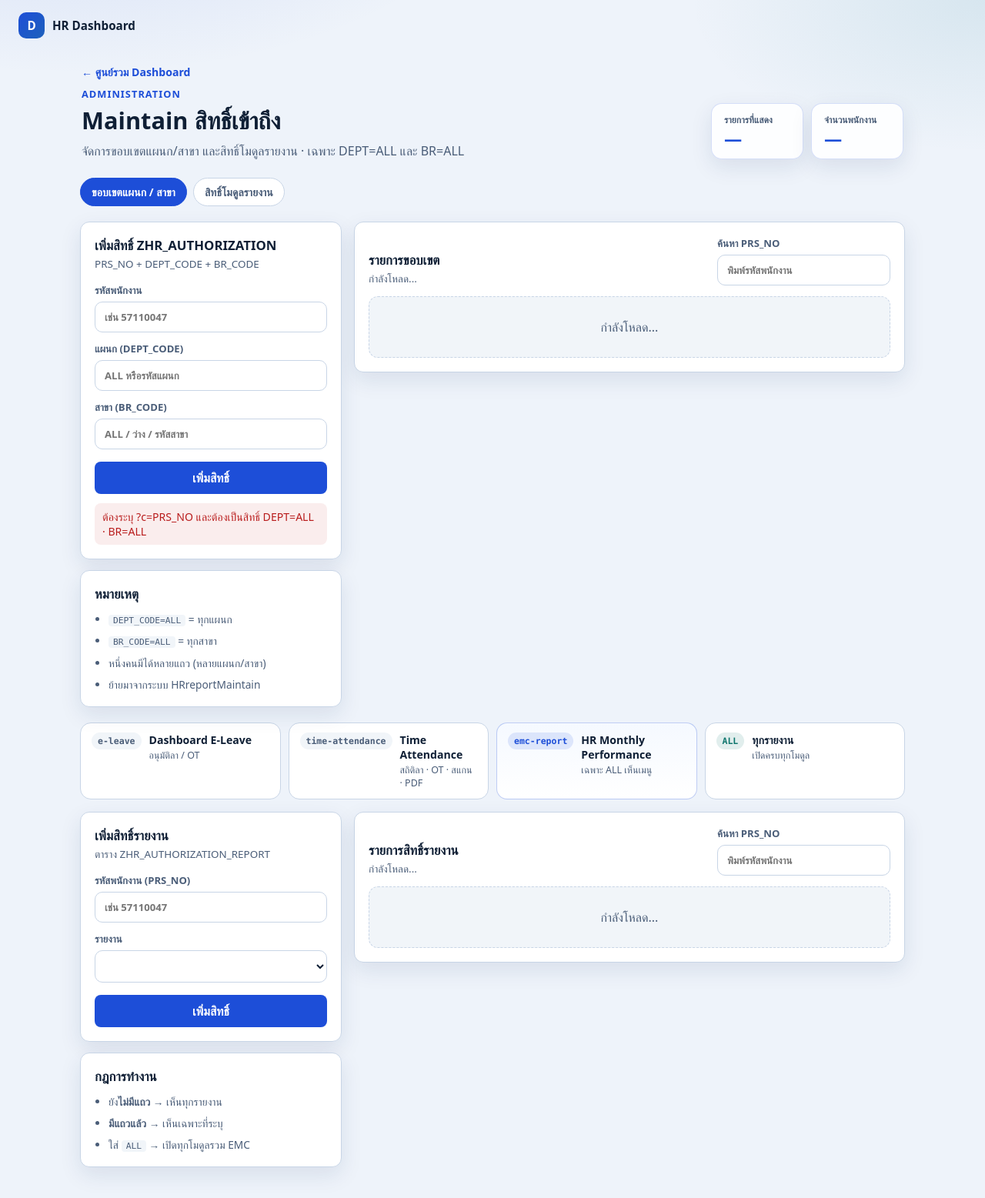
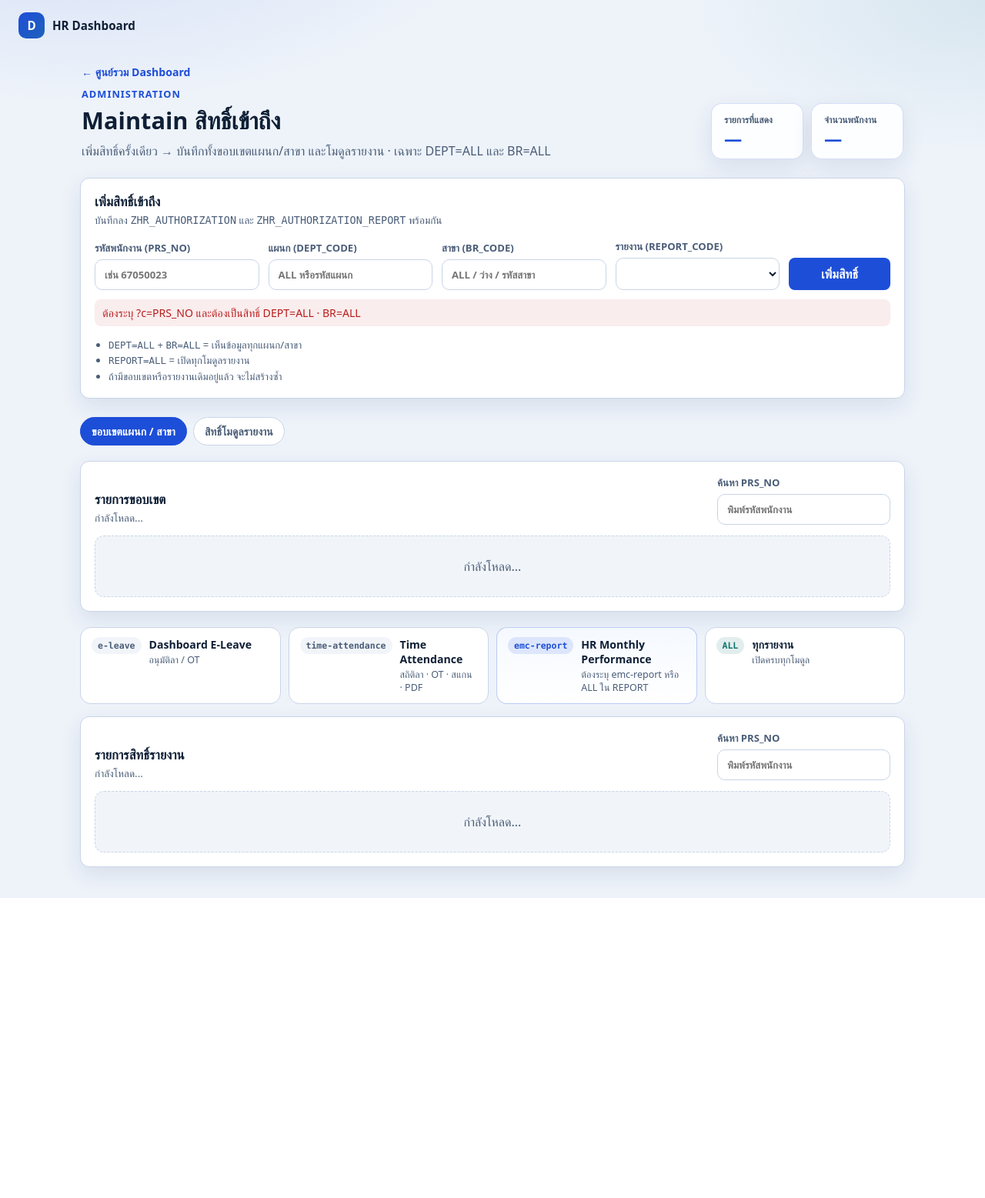
Before and after one commit to sealland/Dashboard-E-Leave, a FastAPI app: template app/templates/maintain_reports.html in a window 1280 px wide. Shown: the whole page at 77% size. After the commit the page ends 1167 px from the top, so only its background shows below. Run offline with FastAPI, Linux system fonts and the light colour scheme; the template is opened without the code that fills it, so the values that code supplies are empty; some web fonts are replaced.

Commit message:
แก้ไขสิทธิ Authorization ให้ maintain 2 table

```diff
--- a/app/main.py
+++ b/app/main.py
@@ -11,10 +11,11 @@ from fastapi.staticfiles import StaticFiles
 from fastapi.templating import Jinja2Templates
 from pydantic import BaseModel, Field
 
-from app.auth import Authorization, can_access_report, get_authorization, REPORT_E_LEAVE
+from app.auth import Authorization, can_access_report, can_see_dashboard, get_authorization, REPORT_E_LEAVE
 from app.dashboards import DASHBOARDS, get_dashboard, get_dashboard_config_json, get_dashboard_ui
 from app.report_acl import (
     add_report_acl,
+    add_user_access,
     delete_report_acl,
     list_authorization_users,
     list_report_acl,
@@ -41,6 +42,13 @@ class ZhrAuthorizationCreateBody(BaseModel):
     prsNo: str = Field(min_length=1)
     deptCode: str = Field(min_length=1)
     brCode: Optional[str] = None
+
+
+class AccessCreateBody(BaseModel):
+    prsNo: str = Field(min_length=1)
+    deptCode: str = Field(min_length=1)
+    brCode: Optional[str] = None
+    reportCode: str = Field(min_length=1)
 
 
 class ZhrAuthorizationUpdateBody(BaseModel):
@@ -77,14 +85,10 @@ def _nav_context(
 ) -> dict:
     code = (c or "").strip() or None
     can_maintain = bool(auth and auth.can_maintain)
-    is_all_scope = bool(auth and auth.is_all_scope)
     dashboards = []
     for item in DASHBOARDS:
         hidden_default = not item.get("show_on_landing", True)
-        # Hidden modules (e.g. EMC) visible to DEPT=ALL · BR=ALL (including executives)
-        if hidden_default and not is_all_scope:
-            continue
-        if auth and auth.active and auth.allowed and not can_access_report(auth, item["id"]):
+        if not can_see_dashboard(auth, item["id"], hidden_default=hidden_default):
             continue
         dashboards.append(
             {
@@ -226,6 +230,19 @@ async def api_admin_report_acl_add(body: ReportAclBody, c: Optional[str] = None)
     except ValueError as exc:
         raise HTTPException(status_code=400, detail=str(exc)) from exc
     return {"ok": True, "row": row, "auth": auth.to_dict()}
+
+
+@app.post("/api/admin/access")
+async def api_admin_access_add(body: AccessCreateBody, c: Optional[str] = None):
+    auth = _require_maintainer(c)
+    return _zhr_admin_call(
+        add_user_access,
+        prs_no=body.prsNo,
+        dept_code=body.deptCode,
+        br_code=body.brCode,
+        report_code=body.reportCode,
+        changed_by=auth.prs_no,
+    )
 
 
 @app.delete("/api/admin/report-acl")
--- a/app/static/maintain.css
+++ b/app/static/maintain.css
@@ -159,6 +159,51 @@
 .maintain-pill--all {
   color: #0f766e;
   background: rgba(15, 118, 110, 0.12);
+}
+
+.maintain-unified-add {
+  margin-bottom: 4px;
+}
+
+.maintain-form--unified {
+  grid-template-columns: repeat(2, minmax(0, 1fr));
+  align-items: end;
+}
+
+.maintain-submit--inline {
+  width: 100%;
+  min-height: 42px;
+}
+
+.maintain-unified-notes {
+  margin: 14px 0 0;
+  padding-left: 18px;
+  color: var(--muted);
+  font-size: 0.82rem;
+  line-height: 1.55;
+}
+
+.maintain-unified-notes code {
+  font-size: 0.78rem;
+}
+
+.maintain-grid--list-only {
+  grid-template-columns: minmax(0, 1fr);
+}
+
+.maintain-list-panel--full {
+  grid-column: 1 / -1;
+}
+
+@media (min-width: 960px) {
+  .maintain-form--unified {
+    grid-template-columns: repeat(4, minmax(0, 1fr)) auto;
+  }
+
+  .maintain-submit--inline {
+    width: auto;
+    min-width: 132px;
+  }
 }
 
 .maintain-grid {
--- a/app/static/maintain.js
+++ b/app/static/maintain.js
@@ -37,7 +37,7 @@
     if (Array.isArray(payload.detail) && payload.detail[0]?.msg) {
       return payload.detail.map((item) => item.msg).join(", ");
     }
-    return payload.error || "เกิดข้อผิดพลาด";
+    return payload.error || payload.message || "เกิดข้อผิดพลาด";
   }
 
   function setStatus(el, message, ok) {
@@ -55,24 +55,18 @@
     tabs: document.querySelectorAll(".maintain-tab"),
     tabScope: document.getElementById("tab-scope"),
     tabReports: document.getElementById("tab-reports"),
-    // reports
-    form: document.getElementById("acl-form"),
-    prsInput: document.getElementById("prs-input"),
-    prsList: document.getElementById("prs-list"),
-    reportSelect: document.getElementById("report-select"),
-    formStatus: document.getElementById("form-status"),
+    accessForm: document.getElementById("access-form"),
+    accessPrs: document.getElementById("access-prs"),
+    accessPrsList: document.getElementById("access-prs-list"),
+    accessDept: document.getElementById("access-dept"),
+    accessDeptList: document.getElementById("access-dept-list"),
+    accessBr: document.getElementById("access-br"),
+    accessBrList: document.getElementById("access-br-list"),
+    accessReport: document.getElementById("access-report"),
+    accessStatus: document.getElementById("access-status"),
     filterPrs: document.getElementById("filter-prs"),
     list: document.getElementById("acl-list"),
     listSummary: document.getElementById("list-summary"),
-    // scope
-    scopeForm: document.getElementById("scope-form"),
-    scopePrs: document.getElementById("scope-prs"),
-    scopePrsList: document.getElementById("scope-prs-list"),
-    scopeDept: document.getElementById("scope-dept"),
-    scopeDeptList: document.getElementById("scope-dept-list"),
-    scopeBr: document.getElementById("scope-br"),
-    scopeBrList: document.getElementById("scope-br-list"),
-    scopeStatus: document.getElementById("scope-status"),
     scopeFilter: document.getElementById("scope-filter"),
     scopeList: document.getElementById("scope-list"),
     scopeSummary: document.getElementById("scope-summary"),
@@ -98,7 +92,6 @@
     else renderReports();
   }
 
-  // —— Report ACL ——
   function renderReports() {
     const filter = (els.filterPrs?.value || "").trim().toLowerCase();
     const filtered = filter
@@ -154,10 +147,10 @@
           );
           const payload = await res.json().catch(() => ({}));
           if (!res.ok) throw new Error(detailMessage(payload));
-          setStatus(els.formStatus, "ลบสำเร็จ", true);
+          setStatus(els.accessStatus, "ลบสิทธิ์รายงานสำเร็จ", true);
           await loadReports();
         } catch (error) {
-          setStatus(els.formStatus, error.message, false);
+          setStatus(els.accessStatus, error.message, false);
         }
       });
     });
@@ -167,12 +160,10 @@
     const res = await fetch(withC("/api/admin/report-acl/meta"));
     const payload = await res.json();
     if (!res.ok) throw new Error(detailMessage(payload));
-    els.reportSelect.innerHTML = (payload.reports || [])
+    const options = (payload.reports || [])
       .map((item) => `<option value="${escapeHtml(item.code)}">${escapeHtml(item.label)}</option>`)
       .join("");
-    els.prsList.innerHTML = (payload.users || [])
-      .map((user) => `<option value="${escapeHtml(user.prs_no)}"></option>`)
-      .join("");
+    if (els.accessReport) els.accessReport.innerHTML = options;
   }
 
   async function loadReports() {
@@ -183,7 +174,6 @@
     if (activeTab === "reports") renderReports();
   }
 
-  // —— Scope ZHR_AUTHORIZATION ——
   function renderScope() {
     const filter = (els.scopeFilter?.value || "").trim().toLowerCase();
     const filtered = filter
@@ -248,16 +238,16 @@
           );
           const payload = await res.json().catch(() => ({}));
           if (!res.ok || payload.ok === false) throw new Error(detailMessage(payload));
-          setStatus(els.scopeStatus, "ลบสำเร็จ", true);
+          setStatus(els.accessStatus, "ลบขอบเขตสำเร็จ", true);
           await loadScope();
         } catch (error) {
-          setStatus(els.scopeStatus, error.message, false);
+          setStatus(els.accessStatus, error.message, false);
         }
       });
     });
   }
 
-  async function loadScopeMeta() {
+  async function loadAccessMeta() {
     const [empRes, deptRes, brRes] = await Promise.all([
       fetch(withC("/api/admin/zhr-auth/employees")),
       fetch(withC("/api/admin/zhr-auth/departments")),
@@ -266,37 +256,34 @@
     const employees = await empRes.json();
     const departments = await deptRes.json();
     const branches = await brRes.json();
-    if (els.scopePrsList) {
-      els.scopePrsList.innerHTML = (employees.data || employees.rows || [])
+    const employeeOptions = (employees.data || employees.rows || [])
       .slice(0, 500)
       .map((e) => {
         const code = e.prsNo || e.PRS_NO || e.prs_no || "";
         return code ? `<option value="${escapeHtml(code)}"></option>` : "";
       })
       .join("");
-    }
-    if (els.scopeDeptList) {
-      const depts = departments.data || [];
-      els.scopeDeptList.innerHTML =
+    if (els.accessPrsList) els.accessPrsList.innerHTML = employeeOptions;
+
+    const deptOptions =
       `<option value="ALL"></option>` +
-        depts
+      (departments.data || [])
         .map((d) => {
           const code = d.code || d.deptCode || d.DEPT_CODE || "";
           return code ? `<option value="${escapeHtml(code)}"></option>` : "";
         })
         .join("");
-    }
-    if (els.scopeBrList) {
-      const brs = branches.data || [];
-      els.scopeBrList.innerHTML =
+    if (els.accessDeptList) els.accessDeptList.innerHTML = deptOptions;
+
+    const branchOptions =
       `<option value="ALL"></option>` +
-        brs
+      (branches.data || [])
         .map((b) => {
           const code = b.code || b.brCode || b.BR_CODE || "";
           return code ? `<option value="${escapeHtml(code)}"></option>` : "";
         })
         .join("");
-    }
+    if (els.accessBrList) els.accessBrList.innerHTML = branchOptions;
   }
 
   async function loadScope() {
@@ -312,7 +299,7 @@
     if (els.brand && c) els.brand.setAttribute("href", `/?c=${encodeURIComponent(c)}`);
     if (els.backHome) els.backHome.setAttribute("href", c ? `/?c=${encodeURIComponent(c)}` : "/");
     if (!c) {
-      setStatus(els.scopeStatus, "ต้องระบุ ?c=PRS_NO และต้องเป็นสิทธิ์ DEPT=ALL · BR=ALL", false);
+      setStatus(els.accessStatus, "ต้องระบุ ?c=PRS_NO และต้องเป็นสิทธิ์ DEPT=ALL · BR=ALL", false);
       return;
     }
 
@@ -321,55 +308,41 @@
     });
 
     try {
-      await Promise.all([loadScopeMeta(), loadScope(), loadReportOptions(), loadReports()]);
+      await Promise.all([loadAccessMeta(), loadScope(), loadReportOptions(), loadReports()]);
       switchTab("scope");
     } catch (error) {
-      setStatus(els.scopeStatus, error.message, false);
+      setStatus(els.accessStatus, error.message, false);
       if (els.scopeList) {
         els.scopeList.innerHTML = `<div class="maintain-empty">${escapeHtml(error.message)}</div>`;
       }
     }
 
-    els.form?.addEventListener("submit", async (event) => {
+    els.accessForm?.addEventListener("submit", async (event) => {
       event.preventDefault();
-      const prs_no = (els.prsInput?.value || "").trim();
-      const report_code = (els.reportSelect?.value || "").trim();
+      const prsNo = (els.accessPrs?.value || "").trim();
+      const deptCode = (els.accessDept?.value || "").trim();
+      const brCode = (els.accessBr?.value || "").trim() || null;
+      const reportCode = (els.accessReport?.value || "").trim();
       try {
-        const res = await fetch(withC("/api/admin/report-acl"), {
+        const res = await fetch(withC("/api/admin/access"), {
           method: "POST",
           headers: { "Content-Type": "application/json" },
-          body: JSON.stringify({ prs_no, report_code }),
-        });
-        const payload = await res.json().catch(() => ({}));
-        if (!res.ok) throw new Error(detailMessage(payload));
-        setStatus(els.formStatus, `เพิ่ม ${prs_no} → ${report_code} สำเร็จ`, true);
-        els.prsInput.value = "";
-        await loadReports();
-      } catch (error) {
-        setStatus(els.formStatus, error.message, false);
-      }
-    });
-
-    els.scopeForm?.addEventListener("submit", async (event) => {
-      event.preventDefault();
-      const prsNo = (els.scopePrs?.value || "").trim();
-      const deptCode = (els.scopeDept?.value || "").trim();
-      const brCode = (els.scopeBr?.value || "").trim() || null;
-      try {
-        const res = await fetch(withC("/api/admin/zhr-auth/authorizations"), {
-          method: "POST",
-          headers: { "Content-Type": "application/json" },
-          body: JSON.stringify({ prsNo, deptCode, brCode }),
+          body: JSON.stringify({ prsNo, deptCode, brCode, reportCode }),
         });
         const payload = await res.json().catch(() => ({}));
         if (!res.ok || payload.ok === false) throw new Error(detailMessage(payload));
-        setStatus(els.scopeStatus, `เพิ่ม ${prsNo} · ${deptCode} · ${brCode || "-"} สำเร็จ`, true);
-        els.scopePrs.value = "";
-        els.scopeDept.value = "";
-        els.scopeBr.value = "";
-        await loadScope();
+        const scopeNote = payload.scope_created ? " (สร้างขอบเขตใหม่)" : " (มีขอบเขตเดิมแล้ว)";
+        setStatus(
+          els.accessStatus,
+          `เพิ่ม ${prsNo} · ${deptCode} · ${brCode || "-"} → ${reportCode} สำเร็จ${scopeNote}`,
+          true,
+        );
+        els.accessPrs.value = "";
+        els.accessDept.value = "";
+        els.accessBr.value = "";
+        await Promise.all([loadScope(), loadReports()]);
       } catch (error) {
-        setStatus(els.scopeStatus, error.message, false);
+        setStatus(els.accessStatus, error.message, false);
       }
     });
 
--- a/app/templates/maintain_reports.html
+++ b/app/templates/maintain_reports.html
@@ -20,7 +20,7 @@
         <a id="back-home" class="maintain-back" href="/">← ศูนย์รวม Dashboard</a>
         <p class="eyebrow">Administration</p>
         <h1>Maintain สิทธิ์เข้าถึง</h1>
-        <p class="subtitle">จัดการขอบเขตแผนก/สาขา และสิทธิ์โมดูลรายงาน · เฉพาะ DEPT=ALL และ BR=ALL</p>
+        <p class="subtitle">เพิ่มสิทธิ์ครั้งเดียว → บันทึกทั้งขอบเขตแผนก/สาขา และโมดูลรายงาน · เฉพาะ DEPT=ALL และ BR=ALL</p>
       </div>
       <div class="maintain-hero-aside">
         <div class="maintain-stat">
@@ -34,50 +34,49 @@
       </div>
     </header>
 
+    <section class="card maintain-panel maintain-unified-add">
+      <div class="maintain-panel-head">
+        <h2>เพิ่มสิทธิ์เข้าถึง</h2>
+        <p>บันทึกลง <code>ZHR_AUTHORIZATION</code> และ <code>ZHR_AUTHORIZATION_REPORT</code> พร้อมกัน</p>
+      </div>
+      <form id="access-form" class="maintain-form maintain-form--unified">
+        <label>
+          <span>รหัสพนักงาน (PRS_NO)</span>
+          <input id="access-prs" list="access-prs-list" required placeholder="เช่น 67050023" />
+          <datalist id="access-prs-list"></datalist>
+        </label>
+        <label>
+          <span>แผนก (DEPT_CODE)</span>
+          <input id="access-dept" list="access-dept-list" required placeholder="ALL หรือรหัสแผนก" />
+          <datalist id="access-dept-list"></datalist>
+        </label>
+        <label>
+          <span>สาขา (BR_CODE)</span>
+          <input id="access-br" list="access-br-list" placeholder="ALL / ว่าง / รหัสสาขา" />
+          <datalist id="access-br-list"></datalist>
+        </label>
+        <label>
+          <span>รายงาน (REPORT_CODE)</span>
+          <select id="access-report" required></select>
+        </label>
+        <button type="submit" class="btn btn-primary maintain-submit maintain-submit--inline">เพิ่มสิทธิ์</button>
+      </form>
+      <p id="access-status" class="maintain-status" hidden></p>
+      <ul class="maintain-unified-notes">
+        <li><code>DEPT=ALL</code> + <code>BR=ALL</code> = เห็นข้อมูลทุกแผนก/สาขา</li>
+        <li><code>REPORT=ALL</code> = เปิดทุกโมดูลรายงาน</li>
+        <li>ถ้ามีขอบเขตหรือรายงานเดิมอยู่แล้ว จะไม่สร้างซ้ำ</li>
+      </ul>
+    </section>
+
     <nav class="maintain-tabs" aria-label="ประเภทสิทธิ์">
       <button type="button" class="maintain-tab is-active" data-tab="scope">ขอบเขตแผนก / สาขา</button>
       <button type="button" class="maintain-tab" data-tab="reports">สิทธิ์โมดูลรายงาน</button>
     </nav>
 
     <section id="tab-scope" class="maintain-tab-panel">
-      <div class="maintain-grid">
-        <aside class="maintain-side">
-          <section class="card maintain-panel">
-            <div class="maintain-panel-head">
-              <h2>เพิ่มสิทธิ์ ZHR_AUTHORIZATION</h2>
-              <p>PRS_NO + DEPT_CODE + BR_CODE</p>
-            </div>
-            <form id="scope-form" class="maintain-form">
-              <label>
-                <span>รหัสพนักงาน</span>
-                <input id="scope-prs" list="scope-prs-list" required placeholder="เช่น 57110047" />
-                <datalist id="scope-prs-list"></datalist>
-              </label>
-              <label>
-                <span>แผนก (DEPT_CODE)</span>
-                <input id="scope-dept" list="scope-dept-list" required placeholder="ALL หรือรหัสแผนก" />
-                <datalist id="scope-dept-list"></datalist>
-              </label>
-              <label>
-                <span>สาขา (BR_CODE)</span>
-                <input id="scope-br" list="scope-br-list" placeholder="ALL / ว่าง / รหัสสาขา" />
-                <datalist id="scope-br-list"></datalist>
-              </label>
-              <button type="submit" class="btn btn-primary maintain-submit">เพิ่มสิทธิ์</button>
-            </form>
-            <p id="scope-status" class="maintain-status" hidden></p>
-          </section>
-          <section class="card maintain-panel maintain-rules">
-            <h2>หมายเหตุ</h2>
-            <ul>
-              <li><code>DEPT_CODE=ALL</code> = ทุกแผนก</li>
-              <li><code>BR_CODE=ALL</code> = ทุกสาขา</li>
-              <li>หนึ่งคนมีได้หลายแถว (หลายแผนก/สาขา)</li>
-              <li>ย้ายมาจากระบบ HRreportMaintain</li>
-            </ul>
-          </section>
-        </aside>
-        <section class="card maintain-panel maintain-list-panel">
+      <div class="maintain-grid maintain-grid--list-only">
+        <section class="card maintain-panel maintain-list-panel maintain-list-panel--full">
           <div class="maintain-table-head">
             <div>
               <h2>รายการขอบเขต</h2>
@@ -107,7 +106,7 @@
         </article>
         <article class="maintain-legend-card maintain-legend-card--hidden">
           <span class="maintain-pill maintain-pill--admin">emc-report</span>
-          <div><strong>HR Monthly Performance</strong><p>เฉพาะ ALL เห็นเมนู</p></div>
+          <div><strong>HR Monthly Performance</strong><p>ต้องระบุ emc-report หรือ ALL ใน REPORT</p></div>
         </article>
         <article class="maintain-legend-card">
           <span class="maintain-pill maintain-pill--all">ALL</span>
@@ -115,37 +114,8 @@
         </article>
       </section>
 
-      <div class="maintain-grid">
-        <aside class="maintain-side">
-          <section class="card maintain-panel">
-            <div class="maintain-panel-head">
-              <h2>เพิ่มสิทธิ์รายงาน</h2>
-              <p>ตาราง ZHR_AUTHORIZATION_REPORT</p>
-            </div>
-            <form id="acl-form" class="maintain-form">
-              <label>
-                <span>รหัสพนักงาน (PRS_NO)</span>
-                <input id="prs-input" list="prs-list" name="prs_no" autocomplete="off" required placeholder="เช่น 57110047" />
-                <datalist id="prs-list"></datalist>
-              </label>
-              <label>
-                <span>รายงาน</span>
-                <select id="report-select" name="report_code" required></select>
-              </label>
-              <button type="submit" class="btn btn-primary maintain-submit">เพิ่มสิทธิ์</button>
-            </form>
-            <p id="form-status" class="maintain-status" hidden></p>
-          </section>
-          <section class="card maintain-panel maintain-rules">
-            <h2>กฎการทำงาน</h2>
-            <ul>
-              <li>ยัง<strong>ไม่มีแถว</strong> → เห็นทุกรายงาน</li>
-              <li><strong>มีแถวแล้ว</strong> → เห็นเฉพาะที่ระบุ</li>
-              <li>ใส่ <code>ALL</code> → เปิดทุกโมดูลรวม EMC</li>
-            </ul>
-          </section>
-        </aside>
-        <section class="card maintain-panel maintain-list-panel">
+      <div class="maintain-grid maintain-grid--list-only">
+        <section class="card maintain-panel maintain-list-panel maintain-list-panel--full">
           <div class="maintain-table-head">
             <div>
               <h2>รายการสิทธิ์รายงาน</h2>
@@ -164,6 +134,6 @@
     </section>
   </div>
 
-  <script src="/static/maintain.js?v=4"></script>
+  <script src="/static/maintain.js?v=5"></script>
 </body>
 </html>
--- a/services/time-attendance/report-emc.html
+++ b/services/time-attendance/report-emc.html
@@ -120,6 +120,6 @@
       </main>
     </div>
 
-    <script type="module" src="./report-emc.js?v=5"></script>
+    <script type="module" src="./report-emc.js?v=9"></script>
   </body>
 </html>
```
Also changed, not shown: app/auth.py (+21 -0 lines), app/report_acl.py (+73 -0 lines), services/time-attendance/report-emc.js (+16 -6 lines), services/time-attendance/server/routes/emc.js (+13 -2 lines), tests/test_access_admin.py (added, +74 -0 lines), tests/test_can_see_dashboard.py (added, +46 -0 lines). Lines whose indentation alone changed are shown as unchanged.
